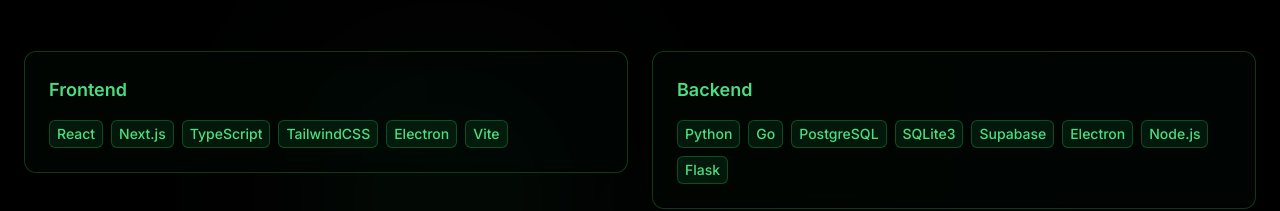
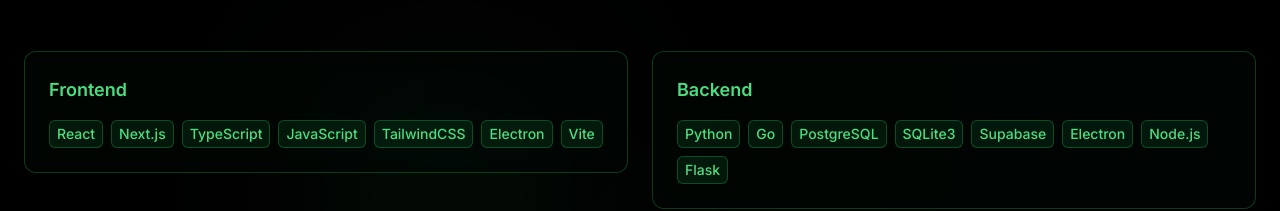
Before and after one commit to MauricioIPastora/personal-website, a Next.js app: page / in a window 1280 px wide. Shown: the part 4860-5071 px from the top of the page. Built offline with nearby package versions, Linux system fonts and the light colour scheme; no server answers.

Commit message:
updated tech stack

```diff
--- a/src/components/TechStack.tsx
+++ b/src/components/TechStack.tsx
@@ -10,6 +10,7 @@
       "React",
       "Next.js",
       "TypeScript",
+      "JavaScript",
       "TailwindCSS",
       "Electron",
       "Vite",
```
